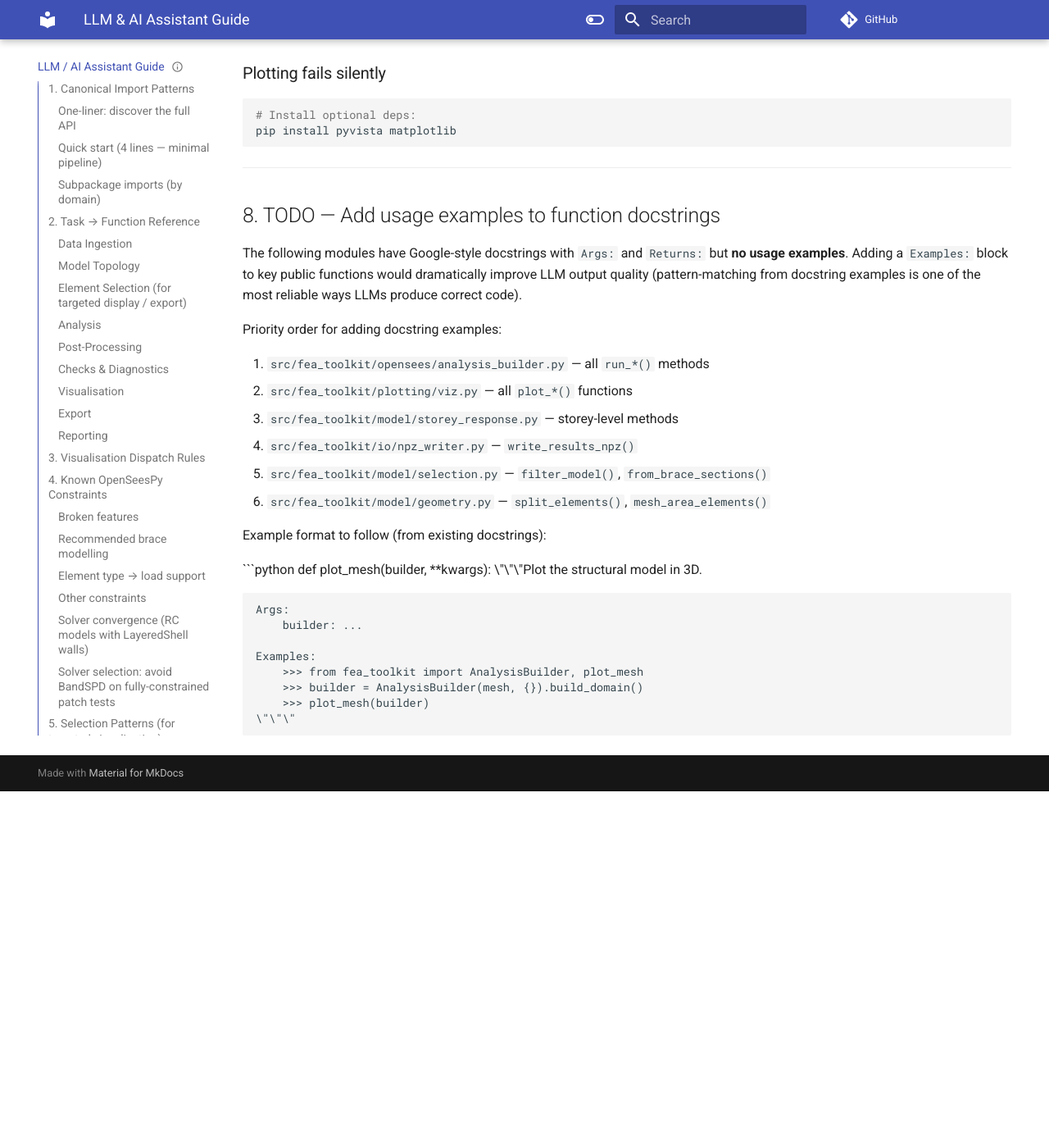
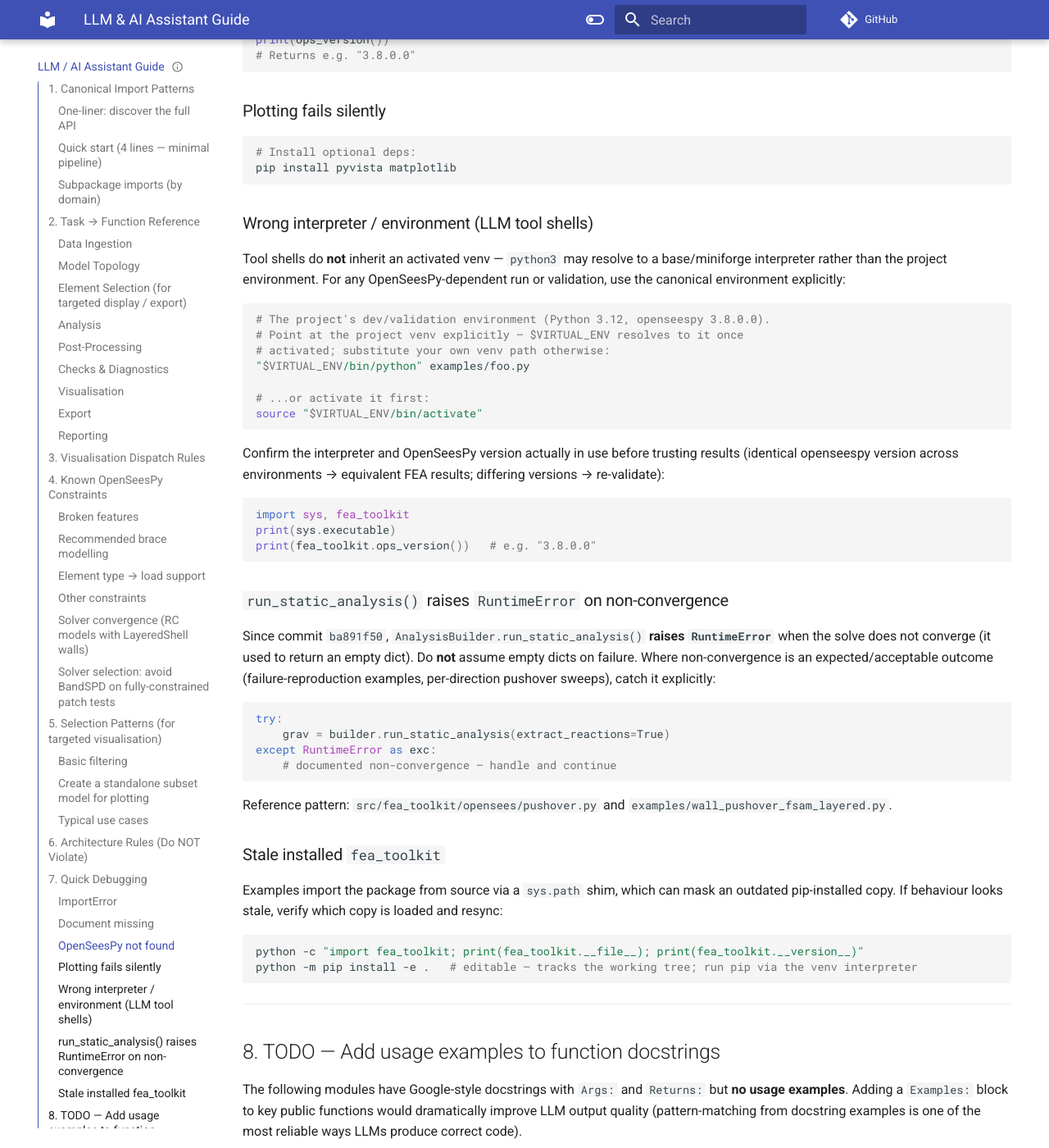
Before and after one commit to boustrephon/fea_toolkit, an MkDocs documentation site: the page built from docs/llm_guide.md, in a window 1280 px wide and 1400 px high, scrolled down 8594 px. Shown: the whole window at 82% size. Built offline with MkDocs 1.6.1 and Material for MkDocs 9.7.7, drawn with Linux system fonts in a browser that asks for light colours; comment, search, counter and statistics services are not loaded; before the commit the page ends 9559 px from its top, so only the background shows below that; some of the changed text lies outside the part shown.

Commit message:
docs: make interpreter and local-build guidance environment-agnostic
- llm_guide: use $VIRTUAL_ENV instead of a hardcoded venv path and run pip via 'python -m pip' (tool shells do not inherit activated venvs)

- openseespy_local_build: replace the wheel author's hardcoded $CONAN_HOME

````diff
--- a/docs/llm_guide.md
+++ b/docs/llm_guide.md
@@ -2,7 +2,7 @@
 title: "LLM & AI Assistant Guide"
 description: "Canonical goal-to-code mapping, full public API surface by domain, and key technical constraints — structured for language model consumption."
 status: "complete"
-tags: [llm, ai, guide, api-reference, usage]
+tags: [llm, ai, guide, api-reference, usage, environment]
 category: [core-pipeline]
 ---
 # LLM / AI Assistant Guide for fea_toolkit
@@ -355,6 +355,7 @@
 | Use `field(default_factory=...)` for mutable defaults in dataclasses | Prevents shared mutable state |
 | Use `from typing import ...` for type annotations | Python 3.9 compatibility |
 | Never add `ndm`/`ndf` dispatch to the main workflow | Analysis is 3D-only (`ndm=3`, `ndf=6`); 2D OpenSees is test-only (`.clinerules` §3.11) |
+| Always catch `RuntimeError` from `AnalysisBuilder.run_static_analysis()` when non-convergence is acceptable | Raises on non-convergence (since commit `ba891f50`); never returns empty dicts on failure — see §7 |
 
 ---
 
@@ -385,6 +386,62 @@
 ```python
 # Install optional deps:
 pip install pyvista matplotlib
+```
+
+### Wrong interpreter / environment (LLM tool shells)
+
+Tool shells do **not** inherit an activated venv — ``python3`` may resolve to a
+base/miniforge interpreter rather than the project environment.  For any
+OpenSeesPy-dependent run or validation, use the canonical environment
+explicitly:
+
+```bash
+# The project's dev/validation environment (Python 3.12, openseespy 3.8.0.0).
+# Point at the project venv explicitly — $VIRTUAL_ENV resolves to it once
+# activated; substitute your own venv path otherwise:
+"$VIRTUAL_ENV/bin/python" examples/foo.py
+
+# ...or activate it first:
+source "$VIRTUAL_ENV/bin/activate"
+```
+
+Confirm the interpreter and OpenSeesPy version actually in use before trusting
+results (identical openseespy version across environments → equivalent FEA
+results; differing versions → re-validate):
+
+```python
+import sys, fea_toolkit
+print(sys.executable)
+print(fea_toolkit.ops_version())   # e.g. "3.8.0.0"
+```
+
+### `run_static_analysis()` raises `RuntimeError` on non-convergence
+
+Since commit ``ba891f50``, ``AnalysisBuilder.run_static_analysis()`` **raises
+``RuntimeError``** when the solve does not converge (it used to return an empty
+dict).  Do **not** assume empty dicts on failure.  Where non-convergence is an
+expected/acceptable outcome (failure-reproduction examples, per-direction
+pushover sweeps), catch it explicitly:
+
+```python
+try:
+    grav = builder.run_static_analysis(extract_reactions=True)
+except RuntimeError as exc:
+    # documented non-convergence — handle and continue
+```
+
+Reference pattern: ``src/fea_toolkit/opensees/pushover.py`` and
+``examples/wall_pushover_fsam_layered.py``.
+
+### Stale installed `fea_toolkit`
+
+Examples import the package from source via a ``sys.path`` shim, which can mask
+an outdated pip-installed copy.  If behaviour looks stale, verify which copy is
+loaded and resync:
+
+```bash
+python -c "import fea_toolkit; print(fea_toolkit.__file__); print(fea_toolkit.__version__)"
+python -m pip install -e .   # editable — tracks the working tree; run pip via the venv interpreter
 ```
 
 ---
@@ -420,3 +477,4 @@
         >>> builder = AnalysisBuilder(mesh, {}).build_domain()
         >>> plot_mesh(builder)
     \"\"\"
+```
````
Also changed, not shown: docs/openseespy_local_build.md (+3 -3 lines).
